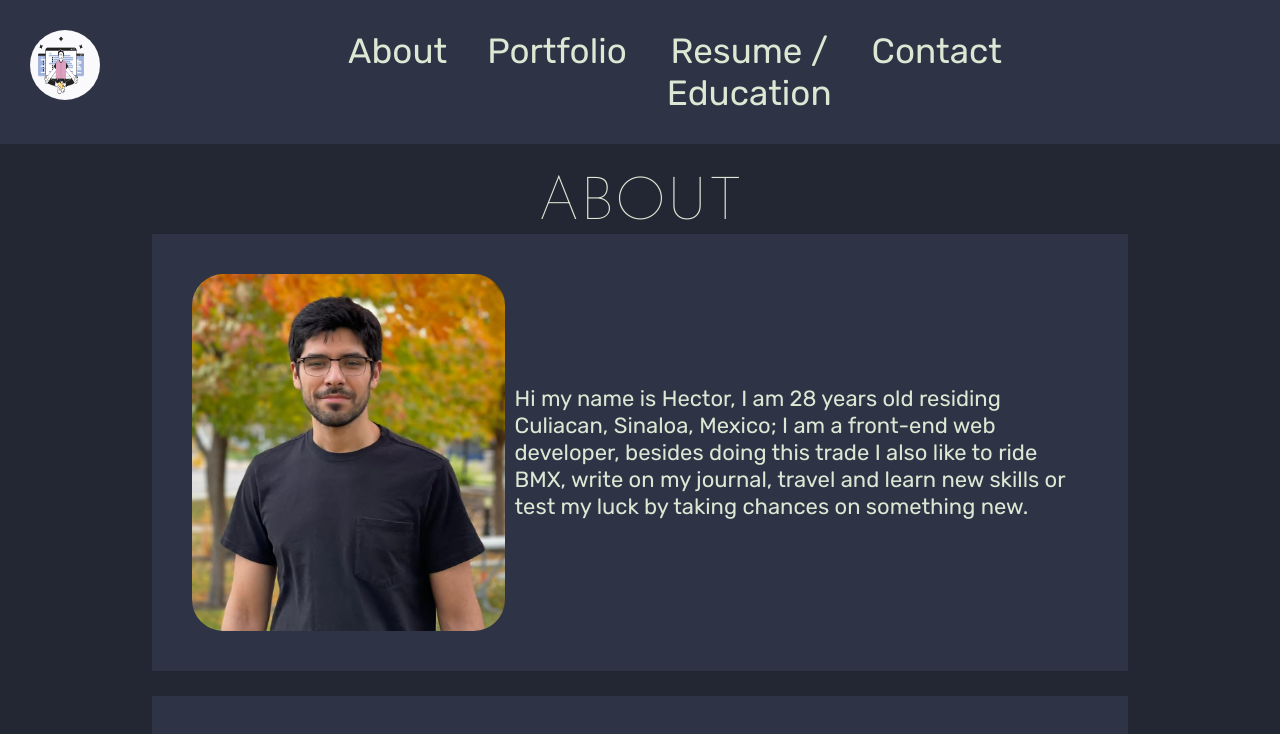
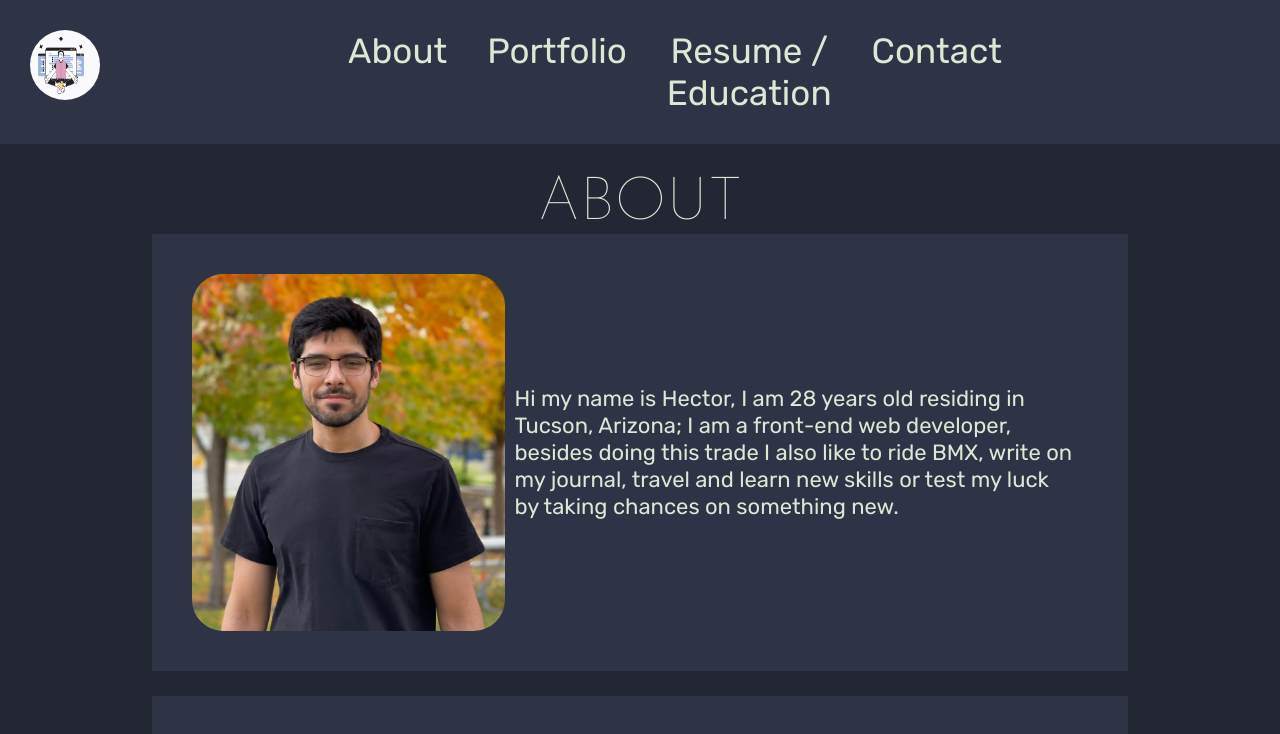
Before and after one commit to HectorVL95/updated-personal-web, a React (Create React App) app: page /About in a window 1280 px wide. Shown: the top 734 px of the page. Built offline with nearby package versions, Linux system fonts and the light colour scheme.

Commit message:
changed location

```diff
--- a/src/components/About.jsx
+++ b/src/components/About.jsx
@@ -15,7 +15,7 @@ const About = () => {
       firs-fact'>
         <img className='about-snapshops' src={fallSnapshop} alt="Fall" />
         <div className='fact-text-wrap'>
-          <p>Hi my name is Hector, I am 28 years old residing Culiacan, Sinaloa, Mexico; I am a front-end web developer, besides doing this trade I also like to ride BMX, write on my journal, travel and learn new skills or test my luck by taking chances on something new. </p>
+          <p>Hi my name is Hector, I am 28 years old residing in Tucson, Arizona; I am a front-end web developer, besides doing this trade I also like to ride BMX, write on my journal, travel and learn new skills or test my luck by taking chances on something new. </p>
         </div>
       </section>
       <section className='facts second-fact'>
```
